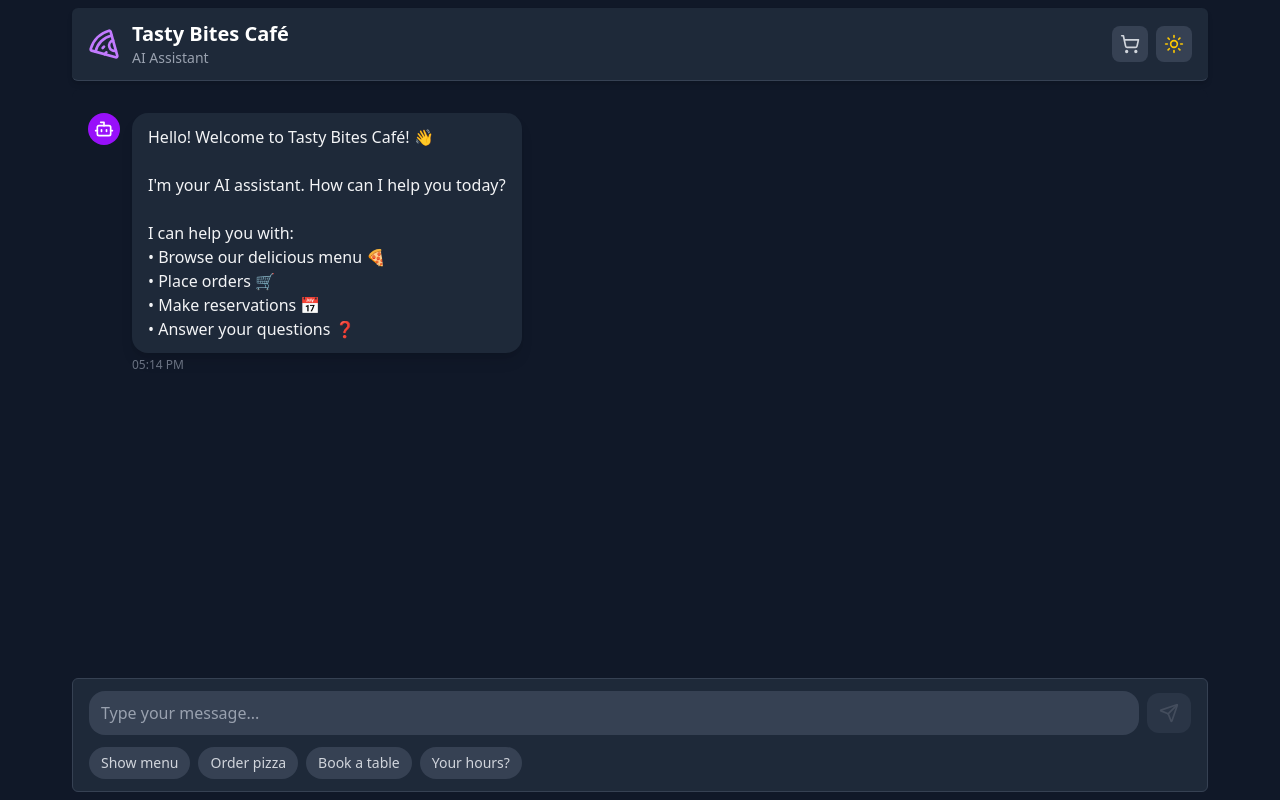
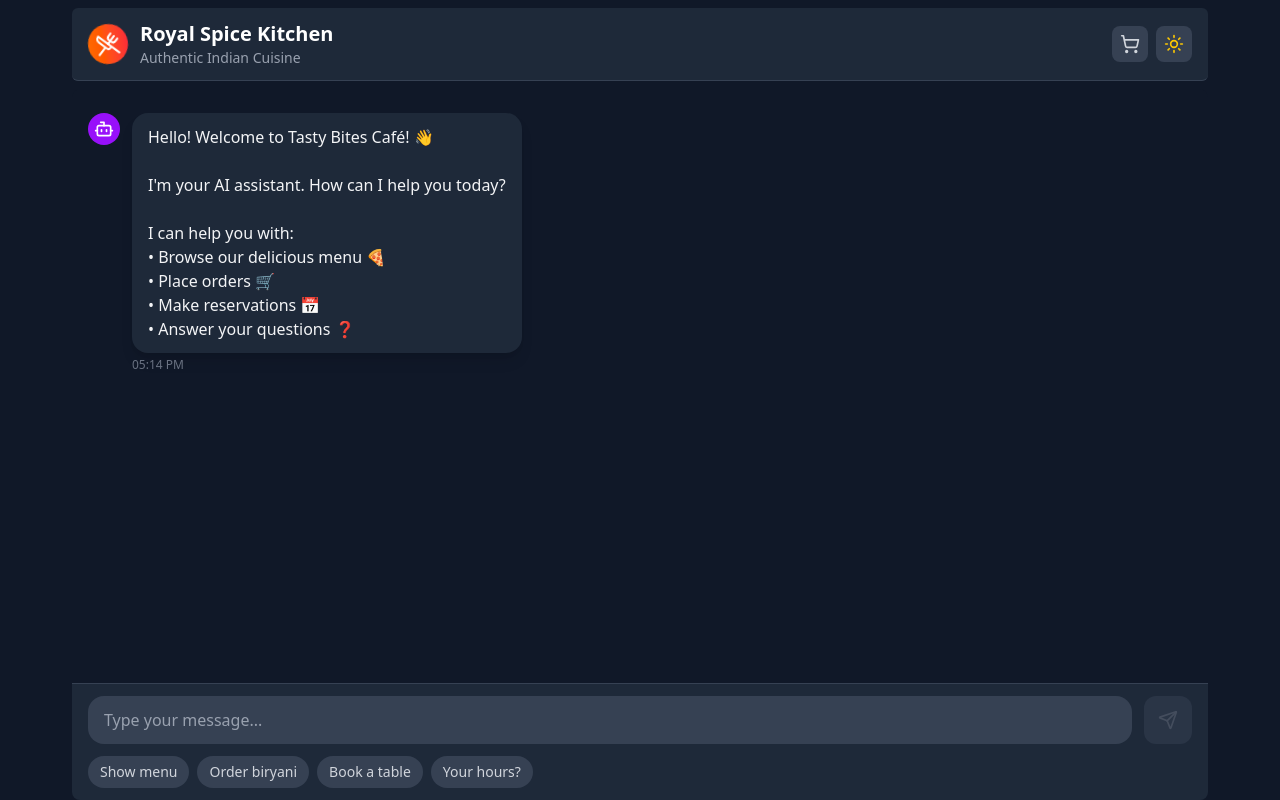
Before and after one commit to ashwin-bhanage/nyra-chatbot, a React (Vite) app in the folder frontend/: page / in a window 1280 px wide. Built offline with nearby package versions, Linux system fonts and the light colour scheme.

Commit message:
fix: Added frontend fixes

```diff
--- a/frontend/src/components/CartFloatingButton.jsx
+++ b/frontend/src/components/CartFloatingButton.jsx
@@ -13,24 +13,26 @@ const CartFloatingButton = ({ darkMode }) => {
         initial={{ y: 100, opacity: 0 }}
         animate={{ y: 0, opacity: 1 }}
         exit={{ y: 100, opacity: 0 }}
-        className="fixed bottom-24 left-1/2 transform -translate-x-1/2 z-30 sm:hidden"
+        className="fixed bottom-4 left-4 right-4 z-30 sm:hidden"
       >
         <motion.button
-          whileHover={{ scale: 1.05 }}
-          whileTap={{ scale: 0.95 }}
+          whileHover={{ scale: 1.02 }}
+          whileTap={{ scale: 0.98 }}
           onClick={() => setIsCartOpen(true)}
-          className="bg-linear-to-r from-purple-600 to-purple-700 text-white px-6 py-3 rounded-full shadow-lg flex items-center gap-3 font-semibold"
+          className="w-full bg-linear-to-r from-orange-500 to-red-500 text-white px-6 py-2 rounded-2xl shadow-2xl flex items-center justify-between font-semibold"
         >
-          <div className="relative">
-            <ShoppingCart className="w-5 h-5" />
-            <span className="absolute -top-2 -right-2 bg-white text-purple-600 text-xs font-bold w-5 h-5 rounded-full flex items-center justify-center">
-              {cartCount}
-            </span>
+          <div className="flex items-center gap-3">
+            <div className="relative">
+              <ShoppingCart className="w-6 h-6" />
+            </div>
+            <div className="text-left">
+              <span className="block text-sm opacity-90">{cartCount} items</span>
+              <span className="block text-xs opacity-75">View Cart</span>
+            </div>
           </div>
-          <span>View Cart</span>
-          <span className="bg-white/20 px-2 py-1 rounded-lg text-sm">
-            ₹{grandTotal.toFixed(2)}
-          </span>
+          <div className="bg-white/20 px-4 py-2 rounded-xl">
+            <span className="text-lg font-bold">${grandTotal.toFixed(2)}</span>
+          </div>
         </motion.button>
       </motion.div>
     </AnimatePresence>
--- a/frontend/src/components/Header.jsx
+++ b/frontend/src/components/Header.jsx
@@ -1,4 +1,4 @@
-import { Moon, Sun, Settings, Pizza, ShoppingCart } from 'lucide-react'
+import { Moon, Sun, Settings, UtensilsCrossed, ShoppingCart } from 'lucide-react'
 import { motion, AnimatePresence } from 'framer-motion'
 import { useCart } from '../context/CartContext'
 
@@ -10,21 +10,23 @@ const Header = ({ darkMode, setDarkMode }) => {
       initial={{ y: -100 }}
       animate={{ y: 0 }}
       className={`${
-        darkMode ? 'bg-gray-800 border-gray-700' : 'bg-gray-100 border-gray-200'
-      } border-b px-4 py-3 flex items-center justify-between z-40 m-2 rounded-md shadow-md`}
+        darkMode ? 'bg-gray-800 border-gray-700' : 'bg-white border-gray-200'
+      } border-b px-4 py-3 flex items-center justify-between z-40 m-2 rounded-md`}
     >
       <div className="flex items-center gap-3">
         <motion.div
-          transition={{ duration: 2, repeat: Infinity, ease: "linear" }}
+          animate={{ rotate: [0, 10, -10, 0] }}
+          transition={{ duration: 2, repeat: Infinity, ease: "easeInOut" }}
+          className="w-10 h-10 rounded-full bg-linear-to-r from-orange-500 to-red-500 flex items-center justify-center"
         >
-          <Pizza className={`w-8 h-8 ${darkMode ? 'text-purple-400' : 'text-purple-600'}`} />
+          <UtensilsCrossed className="w-6 h-6 text-white" />
         </motion.div>
         <div>
           <h1 className={`text-xl font-bold ${darkMode ? 'text-white' : 'text-gray-900'}`}>
-            Tasty Bites Café
+            Royal Spice Kitchen
           </h1>
           <p className={`text-sm ${darkMode ? 'text-gray-400' : 'text-gray-600'}`}>
-            AI Assistant
+            Authentic Indian Cuisine
           </p>
         </div>
       </div>
@@ -37,7 +39,7 @@ const Header = ({ darkMode, setDarkMode }) => {
           onClick={() => setIsCartOpen(!isCartOpen)}
           className={`p-2 rounded-lg relative ${
             darkMode ? 'bg-gray-700 hover:bg-gray-600' : 'bg-gray-100 hover:bg-gray-200'
-          } ${isCartOpen ? 'ring-2 ring-purple-500' : ''}`}
+          } ${isCartOpen ? 'ring-2 ring-orange-500' : ''}`}
         >
           <ShoppingCart className={`w-5 h-5 ${darkMode ? 'text-gray-300' : 'text-gray-700'}`} />
           <AnimatePresence>
@@ -46,7 +48,7 @@ const Header = ({ darkMode, setDarkMode }) => {
                 initial={{ scale: 0 }}
                 animate={{ scale: 1 }}
                 exit={{ scale: 0 }}
-                className="absolute -top-2 -right-2 bg-purple-600 text-white text-xs font-bold w-5 h-5 rounded-full flex items-center justify-center"
+                className="absolute -top-2 -right-2 bg-orange-500 text-white text-xs font-bold w-5 h-5 rounded-full flex items-center justify-center"
               >
                 {cartCount}
               </motion.span>
--- a/frontend/src/components/InputBox.jsx
+++ b/frontend/src/components/InputBox.jsx
@@ -1,84 +1,74 @@
-import { useState } from "react";
-import { motion } from "framer-motion";
-import { Send } from "lucide-react";
+import { useState } from 'react'
+import { motion } from 'framer-motion'
+import { Send } from 'lucide-react'
+import { useCart } from '../context/CartContext'
 
 const InputBox = ({ darkMode, onSend, disabled }) => {
-  const [message, setMessage] = useState("");
+  const [message, setMessage] = useState('')
+  const { cartCount } = useCart()
 
   const handleSubmit = (e) => {
-    e.preventDefault();
+    e.preventDefault()
     if (message.trim() && !disabled) {
-      onSend(message.trim());
-      setMessage("");
+      onSend(message.trim())
+      setMessage('')
     }
-  };
+  }
 
   const handleKeyPress = (e) => {
-    if (e.key === "Enter" && !e.shiftKey) {
-      e.preventDefault();
-      handleSubmit(e);
+    if (e.key === 'Enter' && !e.shiftKey) {
+      e.preventDefault()
+      handleSubmit(e)
     }
-  };
+  }
 
   return (
-    <div
-      className={`border px-4 py-3 my-2 rounded-md ${
-        darkMode ? "bg-gray-800 border-gray-700" : "bg-white border-gray-200"
-      }`}
-    >
-      <form onSubmit={handleSubmit} className="flex items-end gap-3 ">
-        <div className="flex flex-1 items-center gap-2">
-          <div className="flex flex-1 relative">
-            <textarea
+    <div className={`border-t px-4 py-3 ${
+      darkMode ? 'bg-gray-800 border-gray-700' : 'bg-white border-gray-200'
+    } ${cartCount > 0 ? 'pb-20 sm:pb-4' : ''}`}>
+      <form onSubmit={handleSubmit} className="flex items-center gap-3">
+        {/* Input Field */}
+        <div className="flex-1">
+          <input
+            type="text"
             value={message}
             onChange={(e) => setMessage(e.target.value)}
             onKeyPress={handleKeyPress}
             placeholder="Type your message..."
             disabled={disabled}
-              rows={1}
-              className={`w-full px-3 py-2.5 rounded-2xl resize-none focus:outline-none focus:ring-2 focus:ring-purple-500 ${
+            className={`w-full h-12 px-4 rounded-2xl focus:outline-none focus:ring-2 focus:ring-orange-500/50 ${
               darkMode
-                  ? "bg-gray-700 text-white placeholder-gray-400"
-                  : "bg-gray-100 text-gray-900 placeholder-gray-500"
-              } ${disabled ? "opacity-50 cursor-not-allowed" : ""}`}
-              style={{ maxHeight: "120px" }}
+                ? 'bg-gray-700 text-white placeholder-gray-400'
+                : 'bg-gray-100 text-gray-900 placeholder-gray-500'
+            } ${disabled ? 'opacity-50 cursor-not-allowed' : ''}`}
           />
         </div>
 
-          <div className="button-field flex">
+        {/* Send Button */}
         <motion.button
           type="submit"
           disabled={!message.trim() || disabled}
           whileHover={message.trim() && !disabled ? { scale: 1.05 } : {}}
           whileTap={message.trim() && !disabled ? { scale: 0.95 } : {}}
-            className={`px-3 py-2 h-10 rounded-xl ${
+          className={`h-12 w-12 shrink-0 flex items-center justify-center rounded-xl ${
             message.trim() && !disabled
-                ? "bg-linear-to-r from-purple-600 to-purple-700 hover:from-purple-700 hover:to-purple-800"
+              ? 'bg-linear-to-r from-orange-500 to-red-500 hover:from-orange-600 hover:to-red-600'
               : darkMode
-                ? "bg-gray-700"
-                : "bg-gray-200"
+              ? 'bg-gray-700'
+              : 'bg-gray-200'
           } transition-all duration-200 ${
-              !message.trim() || disabled ? "opacity-50 cursor-not-allowed" : ""
+            !message.trim() || disabled ? 'opacity-50 cursor-not-allowed' : ''
           }`}
         >
-            <Send
-              className={`w-5 h-5 ${
-                message.trim() && !disabled
-                  ? "text-white"
-                  : darkMode
-                  ? "text-gray-500"
-                  : "text-gray-400"
-              }`}
-            />
+          <Send className={`w-5 h-5 ${
+            message.trim() && !disabled ? 'text-white' : darkMode ? 'text-gray-500' : 'text-gray-400'
+          }`} />
         </motion.button>
-          </div>
-        </div>
       </form>
 
       {/* Quick Suggestions */}
       <div className="mt-3 flex flex-wrap gap-2">
-        {["Show menu", "Order pizza", "Book a table", "Your hours?"].map(
-          (suggestion) => (
+        {['Show menu', 'Order biryani', 'Book a table', 'Your hours?'].map((suggestion) => (
           <motion.button
             key={suggestion}
             whileHover={{ scale: 1.05 }}
@@ -87,17 +77,16 @@ const InputBox = ({ darkMode, onSend, disabled }) => {
             disabled={disabled}
             className={`px-3 py-1.5 rounded-full text-sm ${
               darkMode
-                  ? "bg-gray-700 hover:bg-gray-600 text-gray-300"
-                  : "bg-gray-100 hover:bg-gray-200 text-gray-700"
-              } ${disabled ? "opacity-50 cursor-not-allowed" : ""}`}
+                ? 'bg-gray-700 hover:bg-gray-600 text-gray-300'
+                : 'bg-gray-100 hover:bg-gray-200 text-gray-700'
+            } ${disabled ? 'opacity-50 cursor-not-allowed' : ''}`}
           >
             {suggestion}
           </motion.button>
-          )
-        )}
+        ))}
       </div>
     </div>
-  );
-};
+  )
+}
 
-export default InputBox;
+export default InputBox
--- a/frontend/src/components/MessageBubble.jsx
+++ b/frontend/src/components/MessageBubble.jsx
@@ -1,6 +1,6 @@
 import { motion } from 'framer-motion'
 import { Bot, User, ShoppingCart, Calendar, CheckCircle } from 'lucide-react'
-import MenuItemCard from './MenuCardItem'
+import MenuItemCard from './MenuItemCard'
 
 const MessageBubble = ({ message, darkMode }) => {
   const isBot = message.type === 'bot'
```
Also changed, not shown: frontend/src/components/CartDrawer.jsx (+10 -10 lines), frontend/src/components/MenuItemCard.jsx (renamed from frontend/src/components/MenuCardItem.jsx, +6 -6 lines). Lines whose indentation alone changed are shown as unchanged.
